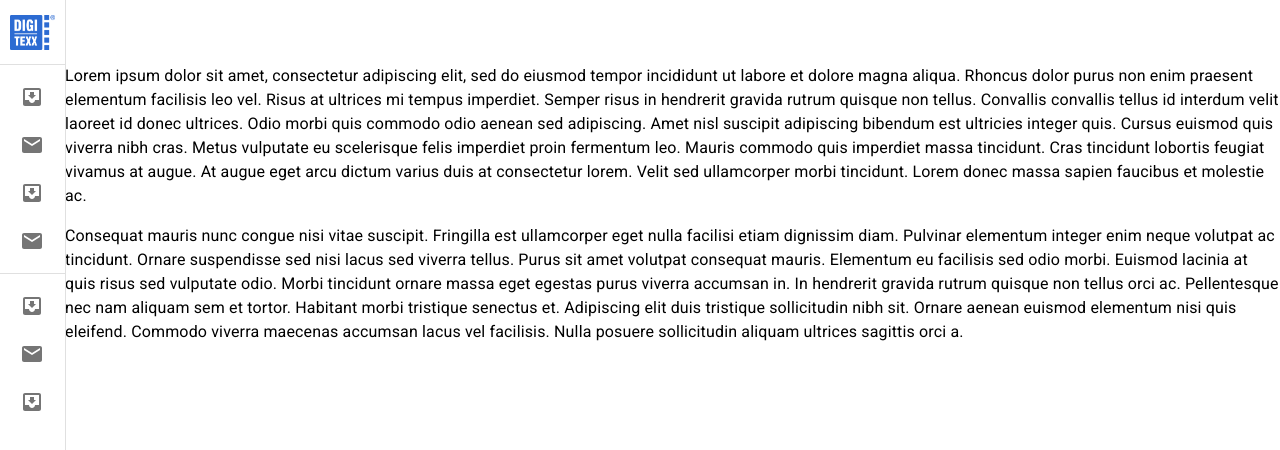
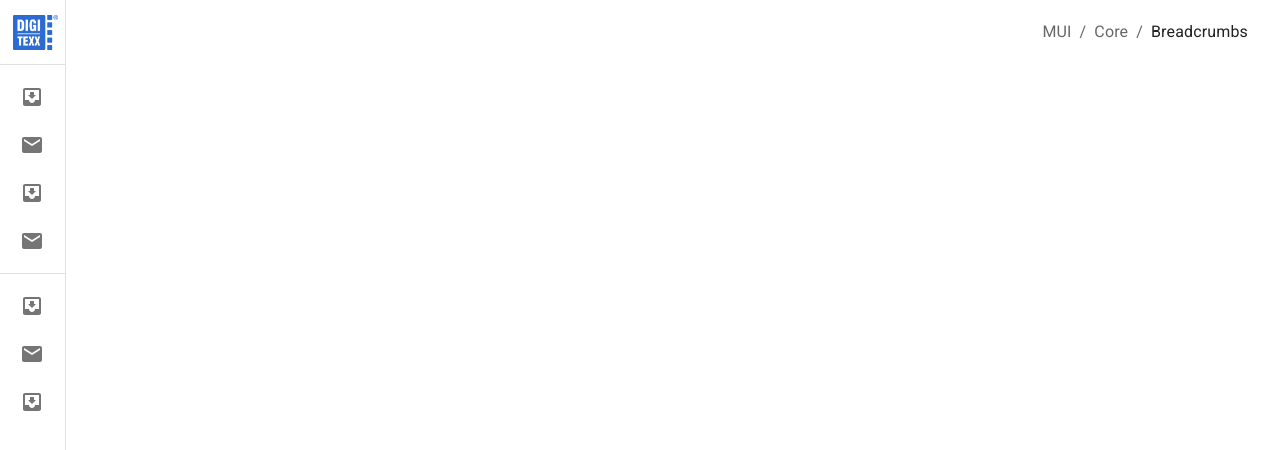
Before and after one commit to lhmkhang/operation-daily-plan, a Next.js app: page / in a window 1280 px wide. Shown: the top 450 px of the page. Built offline with nearby package versions, Linux system fonts and the light colour scheme.

Commit message:
Update source

```diff
--- a/app/page.tsx
+++ b/app/page.tsx
@@ -6,7 +6,6 @@ import MuiDrawer from '@mui/material/Drawer';
 import MuiAppBar, { AppBarProps as MuiAppBarProps } from '@mui/material/AppBar';
 import Toolbar from '@mui/material/Toolbar';
 import List from '@mui/material/List';
-import CssBaseline from '@mui/material/CssBaseline';
 import Typography from '@mui/material/Typography';
 import Divider from '@mui/material/Divider';
 import IconButton from '@mui/material/IconButton';
@@ -22,6 +21,7 @@ import MailIcon from '@mui/icons-material/Mail';
 import Image from 'next/image';
 import logoBlue from '@/public/img/logoBlue.png'
 import bannerBlue from '@/public/img/Logo_DIGI-TEXX_2021_Blue.jpg'
+import { Breadcrumbs, Link } from '@mui/material';
 
 const drawerWidth = 240;
 
@@ -110,24 +110,16 @@ export default function MiniDrawer() {
 
     return (
         <div className='flex'>
-            <Drawer variant="permanent" open={open} transitionDuration={0.1}>
+            <Drawer variant="permanent" open={open}>
                 <DrawerHeader className='justify-center'>
-                    <div className='flex items-center justify-center w-full h-full' onClick={() => open ? setOpen(false) : setOpen(true)}>
-                        {open ?
-                            <Image
-                                alt='Banner Blue'
-                                src={bannerBlue}
-                                priority
-                                style={{ backgroundSize: "cover", background: 'transparent', width: "100%", height: "35px" }}
-                            />
-                            :
-                            <Image
-                                alt='Logo Blue'
-                                src={logoBlue}
-                                priority
-                                style={{ backgroundSize: "cover", width: "45px", height: "35px" }}
-                            />
-                        }
+                    <div className='flex items-center justify-start w-full h-full' onClick={() => open ? setOpen(false) : setOpen(true)}>
+                        <Image
+                            alt='Logo Blue'
+                            src={logoBlue}
+                            priority
+                            style={{ backgroundSize: "cover", width: "45px", height: "35px", padding: '0 5px 0 5px' }}
+                        />
+                        <p className={`m-0 text-4xl font-bold text-primary ${open ? 'ease-in opacity-100 duration-300' : 'ease-out opacity-0 duration-300'}`}>DIGI-TEXX</p>
                     </div>
                 </DrawerHeader>
                 <Divider />
@@ -181,35 +173,21 @@ export default function MiniDrawer() {
                     ))}
                 </List>
             </Drawer>
-            <div className="w-full h-full container">
-                <DrawerHeader />
-                <Typography paragraph>
-                    Lorem ipsum dolor sit amet, consectetur adipiscing elit, sed do eiusmod
-                    tempor incididunt ut labore et dolore magna aliqua. Rhoncus dolor purus non
-                    enim praesent elementum facilisis leo vel. Risus at ultrices mi tempus
-                    imperdiet. Semper risus in hendrerit gravida rutrum quisque non tellus.
-                    Convallis convallis tellus id interdum velit laoreet id donec ultrices.
-                    Odio morbi quis commodo odio aenean sed adipiscing. Amet nisl suscipit
-                    adipiscing bibendum est ultricies integer quis. Cursus euismod quis viverra
-                    nibh cras. Metus vulputate eu scelerisque felis imperdiet proin fermentum
-                    leo. Mauris commodo quis imperdiet massa tincidunt. Cras tincidunt lobortis
-                    feugiat vivamus at augue. At augue eget arcu dictum varius duis at
-                    consectetur lorem. Velit sed ullamcorper morbi tincidunt. Lorem donec massa
-                    sapien faucibus et molestie ac.
-                </Typography>
-                <Typography paragraph>
-                    Consequat mauris nunc congue nisi vitae suscipit. Fringilla est ullamcorper
-                    eget nulla facilisi etiam dignissim diam. Pulvinar elementum integer enim
-                    neque volutpat ac tincidunt. Ornare suspendisse sed nisi lacus sed viverra
-                    tellus. Purus sit amet volutpat consequat mauris. Elementum eu facilisis
-                    sed odio morbi. Euismod lacinia at quis risus sed vulputate odio. Morbi
-                    tincidunt ornare massa eget egestas purus viverra accumsan in. In hendrerit
-                    gravida rutrum quisque non tellus orci ac. Pellentesque nec nam aliquam sem
-                    et tortor. Habitant morbi tristique senectus et. Adipiscing elit duis
-                    tristique sollicitudin nibh sit. Ornare aenean euismod elementum nisi quis
-                    eleifend. Commodo viverra maecenas accumsan lacus vel facilisis. Nulla
-                    posuere sollicitudin aliquam ultrices sagittis orci a.
-                </Typography>
+            <div className="w-full h-full container px-6">
+                <DrawerHeader className='justify-start rounded-2xl'>
+                    <Breadcrumbs aria-label="breadcrumb">
+                        <Link underline="hover" color="inherit" href="/">
+                            MUI
+                        </Link>
+                        <Link underline="hover" color="inherit" href="/material-ui/getting-started/installation/">
+                            Core
+                        </Link>
+                        <Typography color="text.primary">Breadcrumbs</Typography>
+                    </Breadcrumbs>
+                </DrawerHeader>
+                <div className='main_container'>
+
+                </div>
             </div>
         </div>
     );
```
